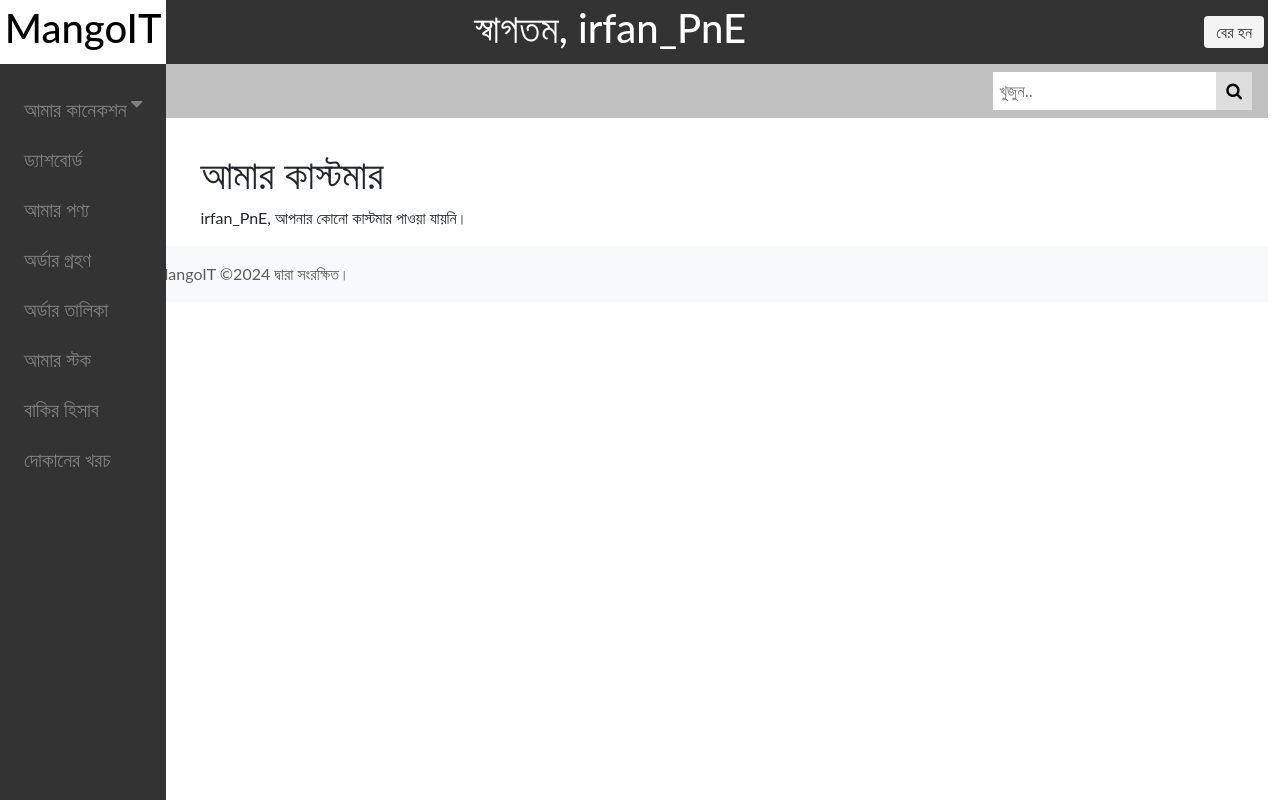
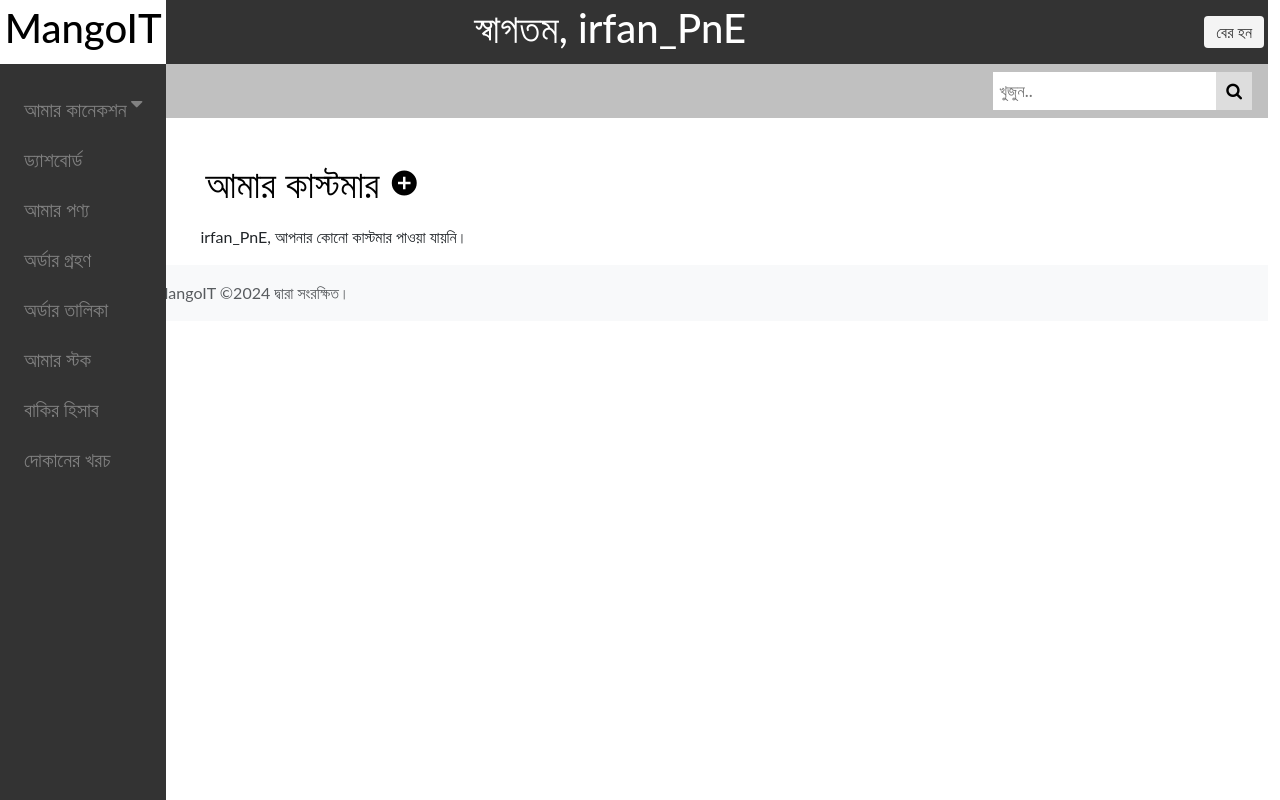
Before and after one commit to Pepsi8142/merchant_portal, a Django app: page /customer-list in a window 1280 px wide. Run offline with Django 5.2, Linux system fonts and the light colour scheme; a user stored in the database is signed in; data comes from the database, SQL or seed files in the repository; parts of the project's set-up code (start-up, migrations or seed data) failed here and were passed over.

Commit message:
4: Updating UI and UX

```diff
--- a/static/css/style.css
+++ b/static/css/style.css
@@ -234,10 +234,18 @@ body {
     color: #f1f1f1;
 }
 
-/* top bar css */
-
 /* Some media queries for responsiveness */
 @media screen and (max-height: 450px) {
   .sidebar {padding-top: 15px;}
   .sidebar a {font-size: 18px;}
 }
+
+/* top bar css */
+.footer {
+    margin-top: 0;
+    display: flex;
+    justify-content: space-between;
+    align-items: center;
+    padding: 0.25rem;
+    background-color: #333;
+}
--- a/templates/main/create_customer.html
+++ b/templates/main/create_customer.html
@@ -2,8 +2,10 @@
 {% load crispy_forms_tags %}  <!-- Load crispy_forms_tags -->
 
 {% block title %}Create Customer{% endblock %}
+<meta name="viewport" content="width=device-width, initial-scale=1">
+<link href="https://fonts.googleapis.com/icon?family=Material+Icons" rel="stylesheet">
 {% block content %}
-<h2>কাস্টমার যোগ করুন</h2>
+<h2>কাস্টমার যোগ করুন</h2> <i class="material-icons" style="font-size:36px">add</i>
 <form method="post" enctype="multipart/form-data">
     {% csrf_token %}
     {{ form|crispy }}  <!-- Use crispy filter -->
--- a/templates/main/customer_list.html
+++ b/templates/main/customer_list.html
@@ -2,7 +2,31 @@
 {% block title %}আমার কাস্টমার{% endblock %}
 
 {% block content %}
-<h1>আমার কাস্টমার</h1>
+<meta name="viewport" content="width=device-width, initial-scale=1">
+<link href="https://fonts.googleapis.com/icon?family=Material+Icons" rel="stylesheet">
+<style>
+.btn {
+  border: none;
+  background-color: inherit;
+  padding: 5px 5px;
+  ont-size:36px
+  cursor: pointer;
+  display: inline-block;
+}
+
+.btn:hover {
+  background: #eee;
+  color: green;
+  }
+
+.success {color: black;}
+.info {color: dodgerblue;}
+.warning {color: orange;}
+.danger {color: red;}
+.default {color: black;}
+</style>
+
+<h1><button class="btn success" style="font-size:38px;">আমার কাস্টমার <i class="material-icons" style="font-size:30px;">add_circle</i></button> </h1>
 {% if customers %}
 <table class="table">
   <thead>
--- a/templates/main/myproducts.html
+++ b/templates/main/myproducts.html
@@ -34,7 +34,7 @@
     </div>
     {% empty %}
     <div class="col-md-12">
-        <h1>পণ্য যোগ করুন</h1>
+        <h1></h1>
     </div>
     {% endfor %}
 </div>
```
Also changed, not shown: media/products/add_icon.png (added).
